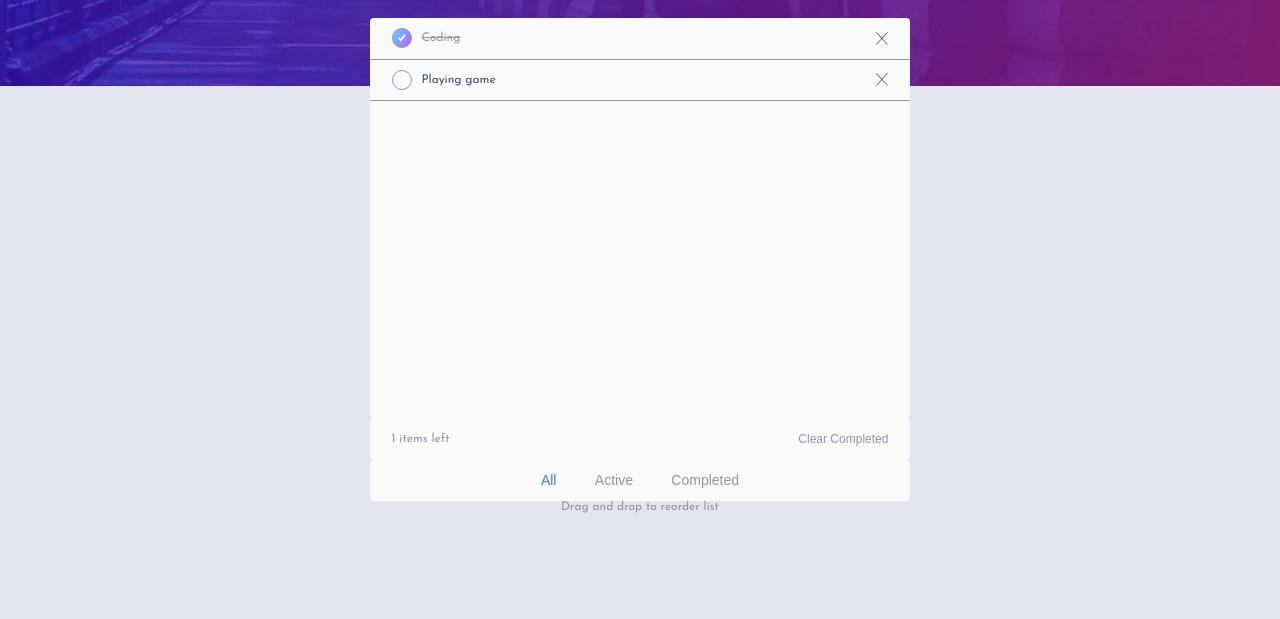
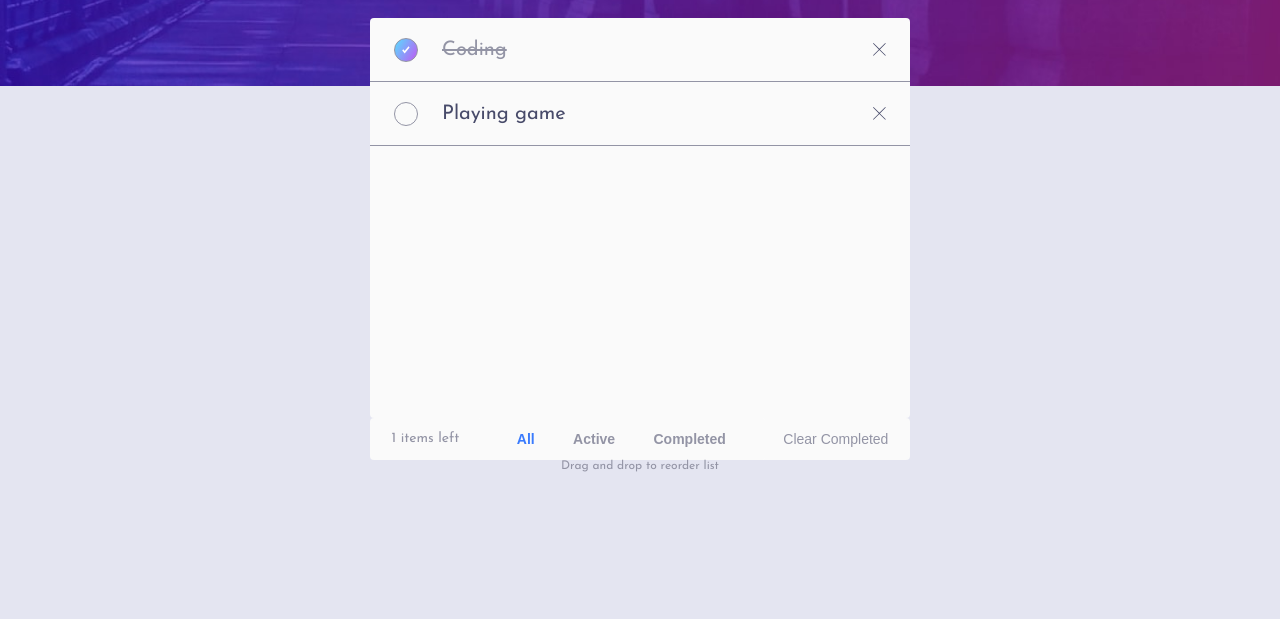
Before and after one commit to SAM-dev-pixel/Todo-app, a plain HTML site: page index.html in a window 1280 px wide. Shown: the part 181-800 px from the top of the page. Drawn offline with nearby package versions, Linux system fonts and the light colour scheme.

Commit message:
fix: updating style

```diff
--- a/index.html
+++ b/index.html
@@ -24,19 +24,8 @@
     <title>Frontend Mentor | Todo app</title>
   </head>
   <body>
-    <!--Todo
 
-   Add dynamic number -->
-
-    <!--All
-  Active
-  Completed
-
-  Clear Completed
-
-  Drag and drop to reorder list
-
-  <div class="attribution">
+  <!-- <div class="attribution">
     Challenge by <a href="https://www.frontendmentor.io?ref=challenge" target="_blank">Frontend Mentor</a>.
     Coded by <a href="#">Your Name Here</a>.
     -->
@@ -82,13 +71,24 @@
             </ul>
             <div class="bottom-bar">
               <p><span class="count">1</span> items left</p>
+              <div class="filter wider-screen">
+                <button type="button" class="button-all filter-btn active">
+                  All
+                </button>
+                <button type="button" class="button-active filter-btn">
+                  Active
+                </button>
+                <button type="button" class="button-completed filter-btn">
+                  Completed
+                </button>
+              </div>
               <button class="button-clear" type="button">
                 Clear Completed
               </button>
             </div>
           </div>
           <!-- filter -->
-          <div class="filter">
+          <div class="filter smaller-screen">
             <button type="button" class="button-all filter-btn active">
               All
             </button>
--- a/style.css
+++ b/style.css
@@ -33,12 +33,15 @@ html[data-theme-mode="light"] {
 }
 body {
   font-family: "Josefin Sans", sans-serif;
-  font-size: 18px;
+  font-size: 100%;
   background: var(--Very-Dark-Blue);
+}
+img {
+  display: block;
 }
 .container {
   margin: auto;
-  background-image: url(img/bg-mobile-dark.jpg);
+  background-image: url(img/bg-mobile-light.jpg);
   background-repeat: no-repeat;
   background-size: contain;
   height: 100vh;
@@ -54,6 +57,7 @@ body {
 }
 .title-btn {
   display: flex;
+  align-items: center;
   justify-content: space-between;
 }
 .title {
@@ -93,20 +97,21 @@ body {
   background: var(--Very-Dark-Desaturated-Blue);
 }
 .list {
-  height: 2.6rem;
+  /* height: 2.6rem; */
+  height: 4rem;
   display: flex;
   align-items: center;
   justify-content: space-between;
-  font-size: 12px;
-  padding: 0 4%;
+  gap: 1.5rem;
+  padding: 0 1.5rem;
   border-bottom: 1px solid var(--Very-Dark-Grayish-Blue);
 }
 .button-check {
-  width: 22px;
-  height: 20px;
+  width: 1.5rem;
+  height: 1.5rem;
   border: 1px solid var(--Very-Dark-Grayish-Blue);
   display: flex;
-  border-radius: 12px;
+  border-radius: 50%;
   transition: 0.2s ease-out;
 }
 .list.check .button-check,
@@ -125,11 +130,12 @@ body {
   background: none !important;
 }
 .text {
-  width: 100%;
-  font-size: 12px;
+  /* width: 100%; */
+  font-size: 1.25rem;
   color: var(--Light-Grayish-Blue);
-  text-align: start;
-  padding: 0.9rem 2%;
+  margin-right: auto;
+  /* text-align: start; */
+  /* padding: 0.9rem 2%; */
   background: none !important;
   transition: 0.2s ease-out;
 }
@@ -146,24 +152,23 @@ body {
   margin-left: auto;
 }
 .bottom-bar {
+  font-size: 0.875rem;
   display: flex;
   align-items: center;
   justify-content: space-between;
   height: 2.6rem;
   background: var(--Very-Dark-Desaturated-Blue);
-  font-size: 14px;
+  font-size: .875rem;
   padding: 0 4%;
   border-radius: 4px;
   color: var(--Very-Dark-Grayish-Blue);
-  font-size: 12px;
 }
 .button-clear {
+  font-size: 0.875rem;
   border: none;
   outline: none;
   background: none;
-  font-size: 14px;
   color: var(--Very-Dark-Grayish-Blue);
-  font-size: 12px;
 }
 .filter {
   display: flex;
@@ -171,17 +176,20 @@ body {
   justify-content: center;
   height: 2.6rem;
   background: var(--Very-Dark-Desaturated-Blue);
-  font-size: 14px;
   padding: 0 4%;
   border-radius: 4px;
+  color: red !important;
+}
+.filter.smaller-screen {
+  display: none;
 }
 .filter button {
+  font-size: .875rem;
+  font-weight: 700;
   margin: 0 1.2rem;
   border: none;
   outline: none;
   background: none;
-  font-size: 14px;
-  font-weight: 500;
   color: var(--Very-Dark-Grayish-Blue);
   transition: 0.2s ease-out;
 }
@@ -202,4 +210,5 @@ body {
   .container.light {
     background-image: url(img/bg-desktop-light.jpg);
   }
+
 }
```
